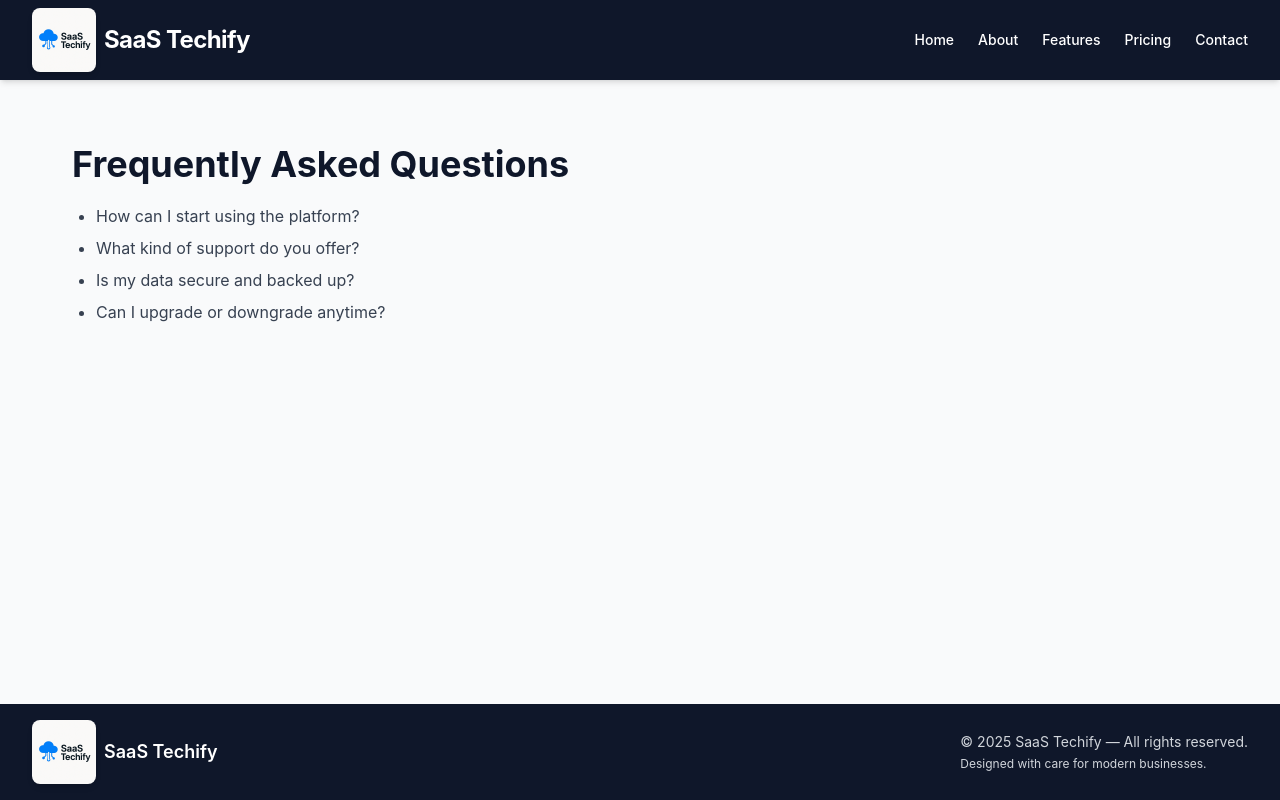
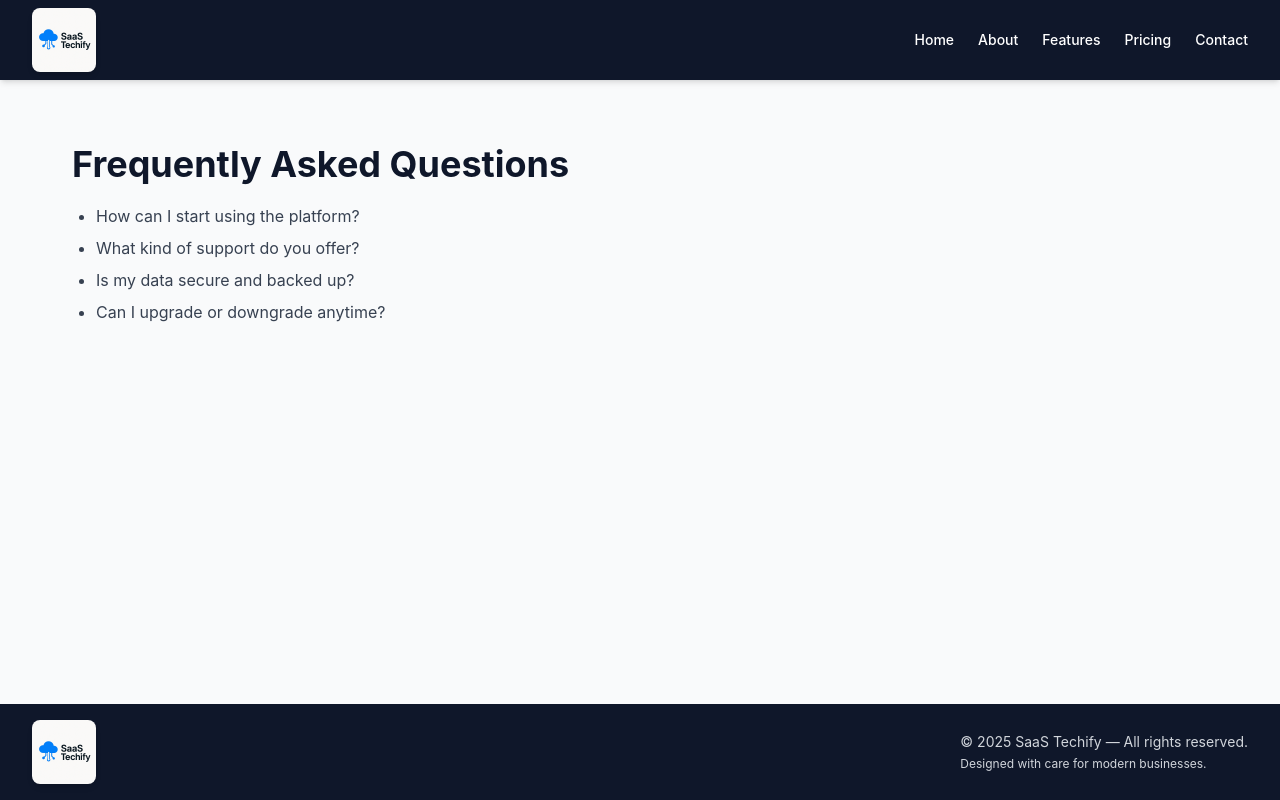
Before and after one commit to rajeshtiwari2503/Saas-Techify, a Next.js app: page /faq in a window 1280 px wide. Built offline with nearby package versions, Linux system fonts and the light colour scheme.

Commit message:
fjhjhjhjhf

```diff
--- a/src/app/components/Layout.jsx
+++ b/src/app/components/Layout.jsx
@@ -139,7 +139,7 @@ export default function Layout({ children }) {
               className="w-16 object-contain rounded-lg shadow-md"
             />
             <span className="text-2xl font-bold text-white tracking-tight">
-              SaaS Techify
+              {/* SaaS Techify */}
             </span>
           </Link>
 
@@ -213,7 +213,7 @@ export default function Layout({ children }) {
               className="w-16 object-contain rounded-lg shadow-md"
             />
             <span className="text-lg font-semibold text-white">
-              SaaS Techify
+              {/* SaaS Techify */}
             </span>
           </div>
           <div>
```
